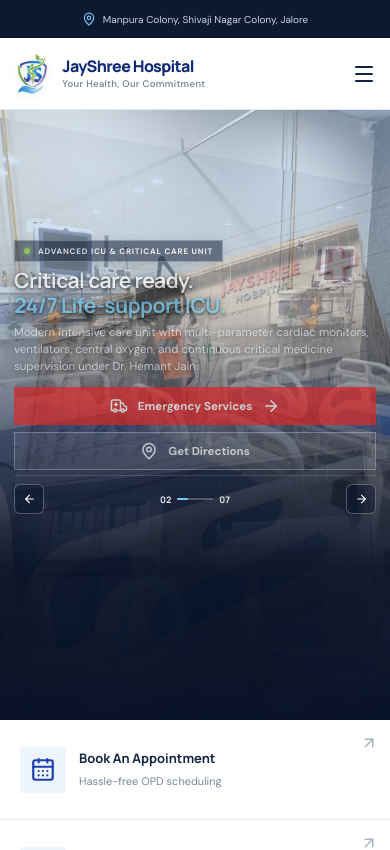
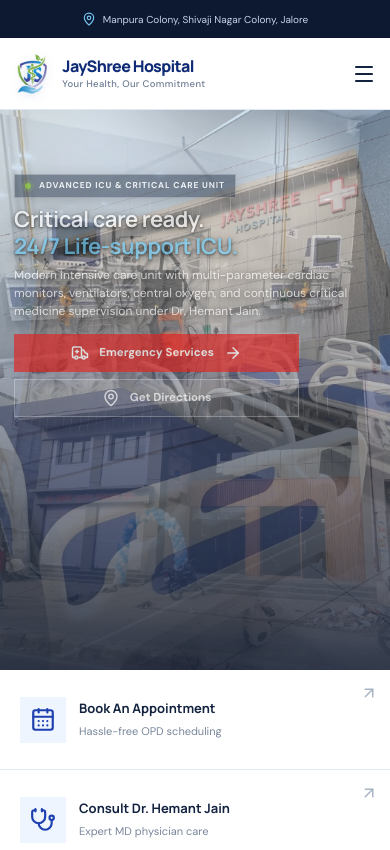
Before and after one commit to Shankarsuthar27/jay-shree-hospital, a React (Vite) app: page / in a window 390 px wide. Shown: the top 850 px of the page. Built offline with nearby package versions, Linux system fonts and the light colour scheme; the HTML template or start-up script is replaced by a standard one.

Commit message:
fix: remove hero slide controls indicator from mobile view

```diff
--- a/src/index.css
+++ b/src/index.css
@@ -297,22 +297,16 @@ footer { background: #09162d; color: #9baac0; padding-top: 75px; }
   .section { padding: 75px 0; }.utility-right { display: none; }.utility-inner { justify-content: center; }.utility-group { gap: 14px; }
   .nav-actions { display: none; }.header { height: 72px; }.shell { width: min(100% - 28px,1180px); }
   .hero-media-wrap { position: absolute; inset: 0; width: 100%; height: 100%; }
-  .hero-bg-img { object-position: center top; }
-  .hero-overlay { background: linear-gradient(180deg, rgba(8,20,44,.05) 0%, rgba(8,20,44,.08) 32%, rgba(8,20,44,.62) 54%, rgba(6,16,37,.94) 75%, rgba(6,16,37,.98) 100%); }
-  .hero { height: auto; min-height: 640px; }
-  .hero-inner { position: relative; height: 100%; display: flex; flex-direction: column; justify-content: flex-end; align-items: stretch; padding-top: 140px; padding-bottom: 24px; }
+  .hero-bg-img { object-position: center center; }
+  .hero-overlay { background: linear-gradient(180deg, rgba(6,16,37,.04) 0%, rgba(6,16,37,.14) 28%, rgba(8,20,44,.46) 65%, rgba(8,20,44,.80) 100%); }
+  .hero { height: auto; min-height: 590px; }
+  .hero-inner { align-items: flex-end; padding-top: 90px; padding-bottom: 34px; }
   .hero-content { width: 100%; margin-top: 0; }
-  .hero h1 { font-size: 26px; line-height: 1.18; margin: 0 0 8px; text-shadow: 0 2px 14px rgba(0,0,0,.95), 0 1px 4px rgba(0,0,0,.95); }
-  .hero-content > p { font-size: 13px; line-height: 1.55; text-shadow: 0 1px 8px rgba(0,0,0,.85); margin: 0 0 16px; }
-  .hero-buttons { display: flex; flex-direction: row; gap: 10px; margin-top: 0; width: 100%; }
-  .hero-buttons .button { flex: 1; min-height: 42px; padding: 0 16px; font-size: 12px; justify-content: center; }
-  .hero-controls { position: static; margin-top: 16px; display: flex; align-items: center; justify-content: space-between; width: 100%; padding-top: 10px; border-top: 1px solid rgba(255,255,255,.14); }
-  .hero-controls button { width: 34px; height: 34px; border-radius: 6px; border: 1px solid rgba(255,255,255,.28); background: rgba(8,20,44,.5); color: white; display: grid; place-items: center; cursor: pointer; }
-  .hero-controls button svg { width: 15px; }
-  .hero-controls span { font: 700 10.5px 'Manrope'; color: rgba(255,255,255,.9); gap: 8px; display: flex; align-items: center; }
-  .hero-controls i { width: 50px; height: 2px; background: rgba(255,255,255,.25); border-radius: 2px; }
-  .hero-controls b { background: #6fc9f2; border-radius: 2px; }
-  .quick-wrap { margin-top: 0; width: 100%; }.quick-grid { grid-template-columns: 1fr 1fr; }.quick-grid > a { min-height: 120px; }
+  .hero h1 { font-size: 28px; line-height: 1.18; margin: 12px 0 10px; text-shadow: 0 2px 14px rgba(0,0,0,.85), 0 1px 4px rgba(0,0,0,.95); }
+  .hero-content > p { font-size: 13.5px; line-height: 1.55; text-shadow: 0 1px 8px rgba(0,0,0,.8); }
+  .hero-buttons { margin-top: 18px; gap: 9px; }
+  .hero-buttons .button { min-height: 42px; padding: 0 16px; font-size: 12px; }
+  .hero-controls { display: none; }.quick-wrap { margin-top: 0; width: 100%; }.quick-grid { grid-template-columns: 1fr 1fr; }.quick-grid > a { min-height: 120px; }
   .about-grid, .doctor-grid, .emergency-grid, .appointment-grid, .contact-split { grid-template-columns: 1fr; }.about-grid, .emergency-grid { gap: 50px; }.about-images { max-width: 600px; }.emergency-photo-card img { height: 360px; }
   .stats { grid-template-columns: 1fr 1fr; }.stats div:nth-child(2){border-right:0}.stats div:nth-child(-n+2){border-bottom:1px solid var(--line)}
   .specialty-grid { grid-template-columns: 1fr 1fr; }.specialty-grid article:nth-child(3n){border-right:1px solid var(--line)}.specialty-grid article:nth-child(2n){border-right:0}
@@ -324,18 +318,15 @@ footer { background: #09162d; color: #9baac0; padding-top: 75px; }
 }
 @media (max-width: 540px) {
   .utility-group span { display: none; }.utility { font-size: 10px; }.logo-copy b { font-size: 16px; }.logo-img { height: 42px; max-width: 40px; }
-  .hero { height: auto; min-height: 610px; }
-  .hero-inner { padding-top: 120px; padding-bottom: 20px; }
-  .hero-badge { font-size: 8px; padding: 4px 9px; letter-spacing: .1em; background: rgba(8,20,44,.75); margin-bottom: 6px; }
-  .hero h1 { font-size: 21px; line-height: 1.2; letter-spacing: -.025em; margin: 0 0 6px; text-shadow: 0 2px 12px rgba(0,0,0,.95), 0 1px 3px rgba(0,0,0,.98); }
-  .hero-content > p { font-size: 11.5px; line-height: 1.48; color: #e2eaf4; margin: 0 0 12px; }
-  .hero-buttons { flex-direction: column; align-items: stretch; width: 100%; max-width: none; gap: 7px; margin-top: 0; }
-  .hero-buttons .button { width: 100%; min-height: 38px; padding: 0 14px; font-size: 11.5px; }
-  .hero-controls { margin-top: 12px; padding-top: 8px; }
-  .hero-controls button { width: 30px; height: 30px; }
-  .hero-controls button svg { width: 13px; }
-  .hero-controls span { font-size: 9px; gap: 6px; }
-  .hero-controls i { width: 36px; }.quick-grid { grid-template-columns: 1fr; }.quick-grid > a { min-height: 100px; border-right: 0; }
+  .hero { height: auto; min-height: 560px; }
+  .hero-inner { padding-top: 55px; padding-bottom: 24px; }
+  .hero-badge { font-size: 8.5px; padding: 5px 10px; letter-spacing: .1em; background: rgba(8,20,44,.6); }
+  .hero h1 { font-size: 22px; line-height: 1.22; letter-spacing: -.02em; margin: 8px 0 6px; text-shadow: 0 2px 12px rgba(0,0,0,.9), 0 1px 3px rgba(0,0,0,.95); }
+  .hero-content > p { font-size: 12px; line-height: 1.5; color: #ffffff; text-shadow: 0 1px 8px rgba(0,0,0,.9); }
+  .hero-buttons { flex-direction: column; align-items: stretch; width: 100%; max-width: 285px; margin-top: 14px; gap: 7px; }
+  .hero-buttons .button { min-height: 38px; padding: 0 14px; font-size: 11.5px; }
+  .hero-controls { display: none; }
+  .quick-grid { grid-template-columns: 1fr; }.quick-grid > a { min-height: 100px; border-right: 0; }
   .section-title h2, .appointment-copy h2 { font-size: 33px; }.about-images { height: 380px; }.about-main { height: 315px; width: 92%; }.about-small { height: 160px; }.experience { width: 160px; left: 0; bottom: 0; }.emergency-photo-card img { height: 260px; }.emergency-cta-group { flex-direction: column; align-items: stretch; }.investigations-card-grid { grid-template-columns: 1fr; gap: 14px; }.investigation-card { min-height: 135px; padding: 20px 18px; }
   .check-list { grid-template-columns: 1fr; }.stats { margin-top: 60px; }.stats div { padding: 20px 8px; flex-direction: column; gap: 4px; text-align:center}.stats span{max-width:none}
   .specialty-grid { grid-template-columns: 1fr; }.specialty-grid article { border-right:0!important}.specialty-grid a{opacity:1;transform:none}
```
